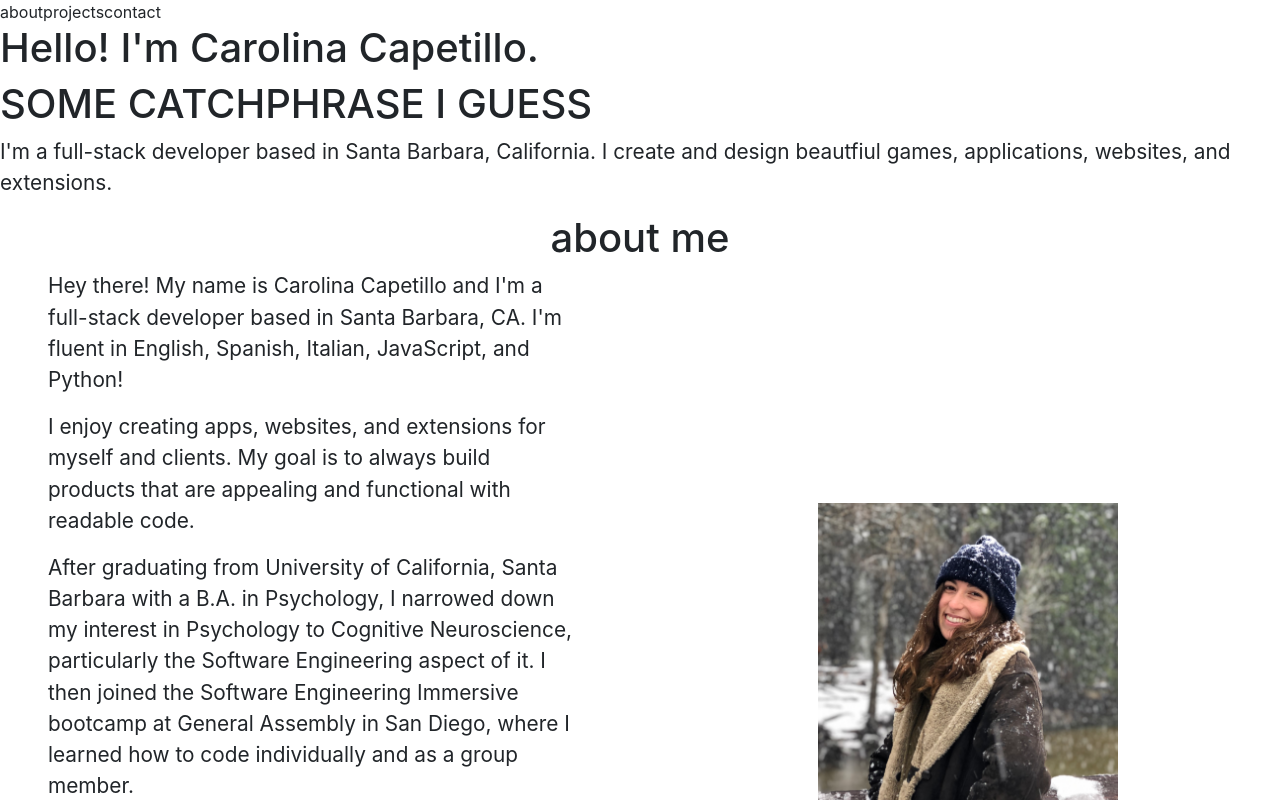
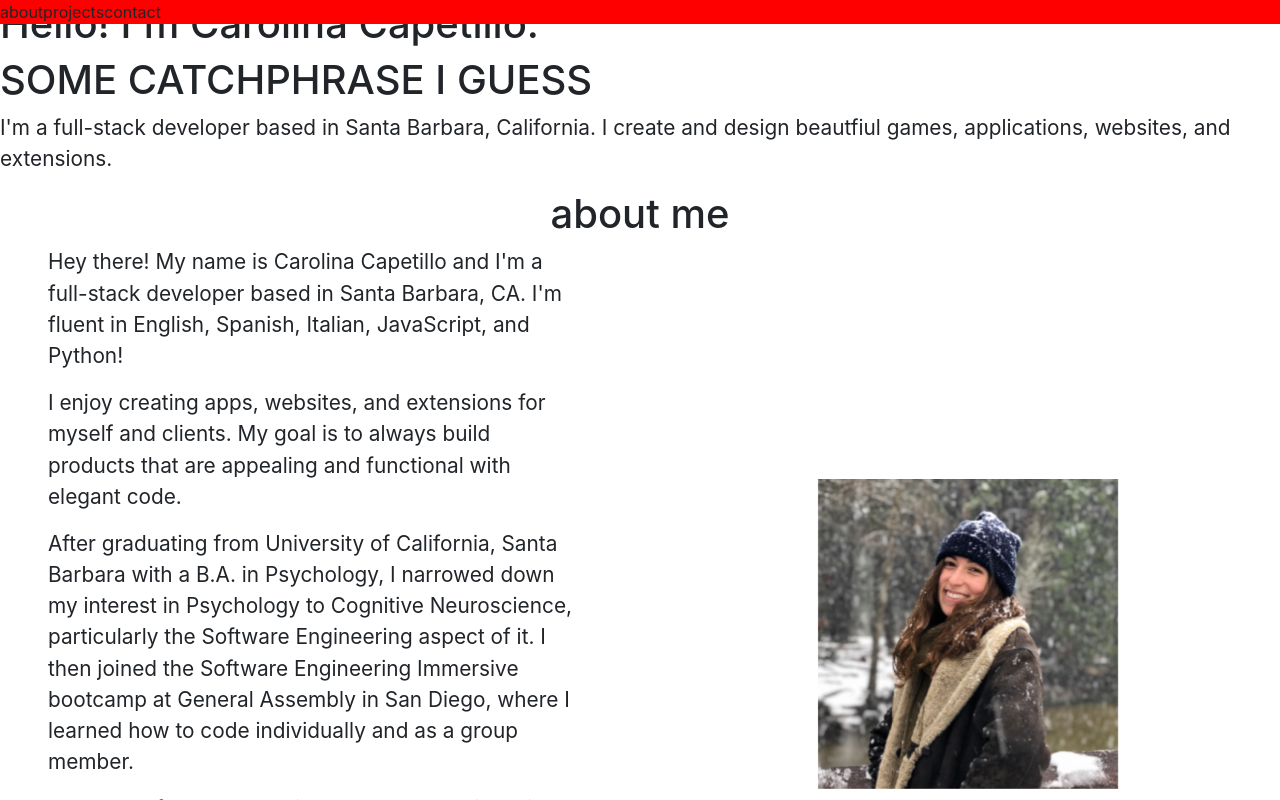
Before and after one commit to capetillo/carolina-portfolio, a React (Create React App) app: page / in a window 1280 px wide. Shown: the top 800 px of the page. Built offline with nearby package versions, Linux system fonts and the light colour scheme.

Commit message:
navbar disappears on scroll down, reappears on scroll up

```diff
--- a/src/App.css
+++ b/src/App.css
@@ -1,4 +1,3 @@
-
 
 .aboutMe {
   display: flex;
--- a/src/App.js
+++ b/src/App.js
@@ -1,4 +1,4 @@
-import React from 'react';
+import React, {Component} from 'react';
 import carolina from "../src/components/Images/carolina.jpg";
 import './App.css';
 import NavBar from './components/NavBar/NavBar';
@@ -11,11 +11,19 @@ import Contact from './components/Contact/Contact'
 import {Row, Col} from 'react-bootstrap';
 
 
-function App() {
-  return (
-    <div className="App">
+
+// this is where i start making changes
+
+export default class App extends Component {
+
+
+  render() {
+
+    return (
+      <div className="App">
+
+      <Intro />
       <NavBar/>
-      <Intro />
       <AboutMe />
         <Row >
           <Col sm={12} md={6}>
@@ -31,7 +39,35 @@ function App() {
       <Projects />
       <Contact/>
     </div>
-  );
+
+    );
+  }
 }
 
-export default App;
+
+
+
+// function App() {
+//   return (
+//     <div className="App">
+//       <NavBar/>
+//       <Intro />
+//       <AboutMe />
+//         <Row >
+//           <Col sm={12} md={6}>
+//             <About />
+//           </Col>
+//           <Col sm={12} md={6} className="align-self-center">
+//             <div className="photo">
+//             <img src={carolina} alt="Carolina, me, the creator of this portfolio" className="caro"/>
+//             </div>
+//           </Col>
+//         </Row>
+//       <ProjectsHeader />
+//       <Projects />
+//       <Contact/>
+//     </div>
+//   );
+// }
+
+// export default App;
--- a/src/components/About/Interests.jsx
+++ b/src/components/About/Interests.jsx
@@ -5,7 +5,7 @@ const Interests = (props) => {
     <div>
         <p>I enjoy creating apps, websites, and extensions for myself and clients.
               My goal is to always build products that are
-              appealing and functional with readable code.</p>
+              appealing and functional with elegant code.</p>
     </div>
     )
 }
--- a/src/components/NavBar/NavBar.css
+++ b/src/components/NavBar/NavBar.css
@@ -1,3 +1,8 @@
 .links {
     cursor: pointer;
+    background-color: red;
+    position: fixed;
+    width: 100%;
+    top: 0;
+    transition: top 0.5s;
 }
--- a/src/components/NavBar/NavBar.jsx
+++ b/src/components/NavBar/NavBar.jsx
@@ -1,10 +1,34 @@
-import React from 'react';
+import React, {Component} from 'react';
 import './NavBar.css'
 import { Link, animateScroll as scroll } from "react-scroll";
 
-const NavBar = (props) => {
+
+class NavBar extends Component {
+    constructor (props) {
+        super(props);
+        if (typeof window !== 'undefined') {
+            let prevScrollPos = window.pageYOffset;
+            window.onscroll = function() {
+                const maxScroll = document.body.clientHeight - window.innerHeight;
+                let currentScrollPos = window.pageYOffset;
+                if (
+                    (maxScroll > 0 && prevScrollPos > currentScrollPos && prevScrollPos <= maxScroll) ||
+                    (maxScroll <= 0 && prevScrollPos > currentScrollPos) ||
+                    (prevScrollPos <= 0 && currentScrollPos <= 0)
+                ) {
+                    document.getElementById("navbar").style.top = "0";
+                } else {
+                    document.getElementById("navbar").style.top = "-5.0rem";
+                }
+                prevScrollPos = currentScrollPos
+            }
+        }
+    }
+
+
+        render () {
             return (
-<div className="links">
+        <div className="links" id="navbar">
         <Link
             activeClass="active"
             to="about"
@@ -38,5 +62,7 @@ const NavBar = (props) => {
         </div>
             )
         }
+    }
+
 
 export default NavBar
```
Lines whose indentation alone changed are shown as unchanged.
